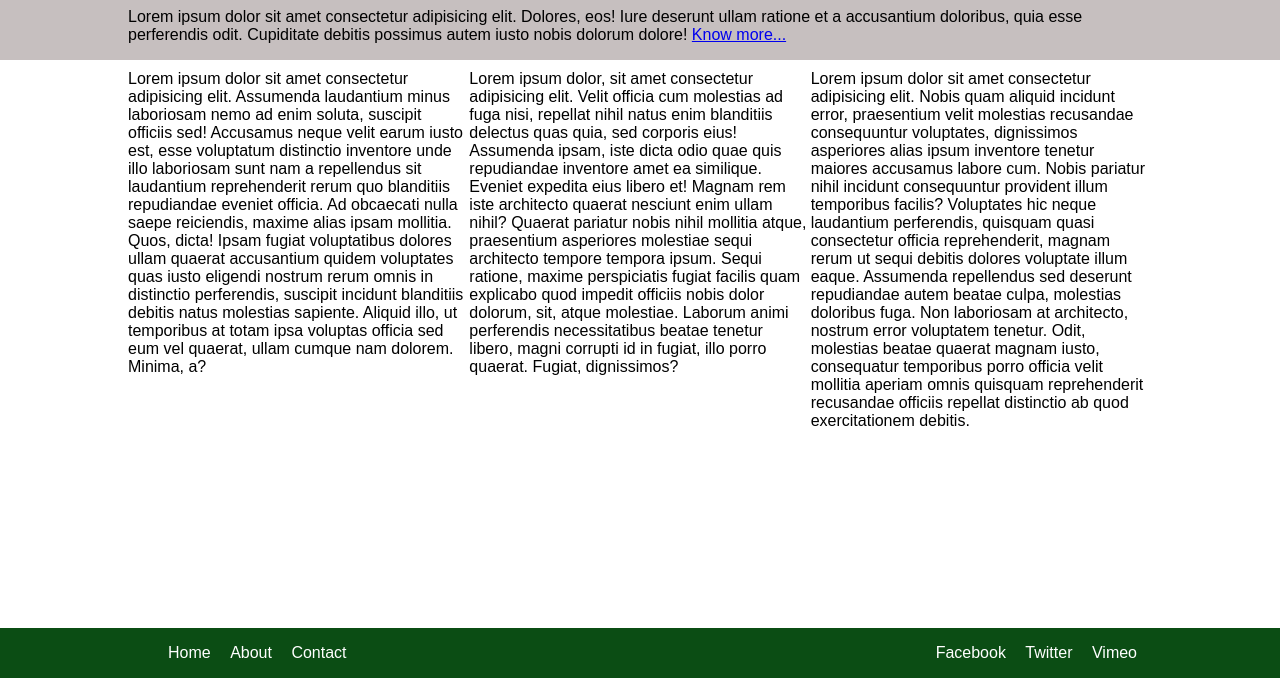
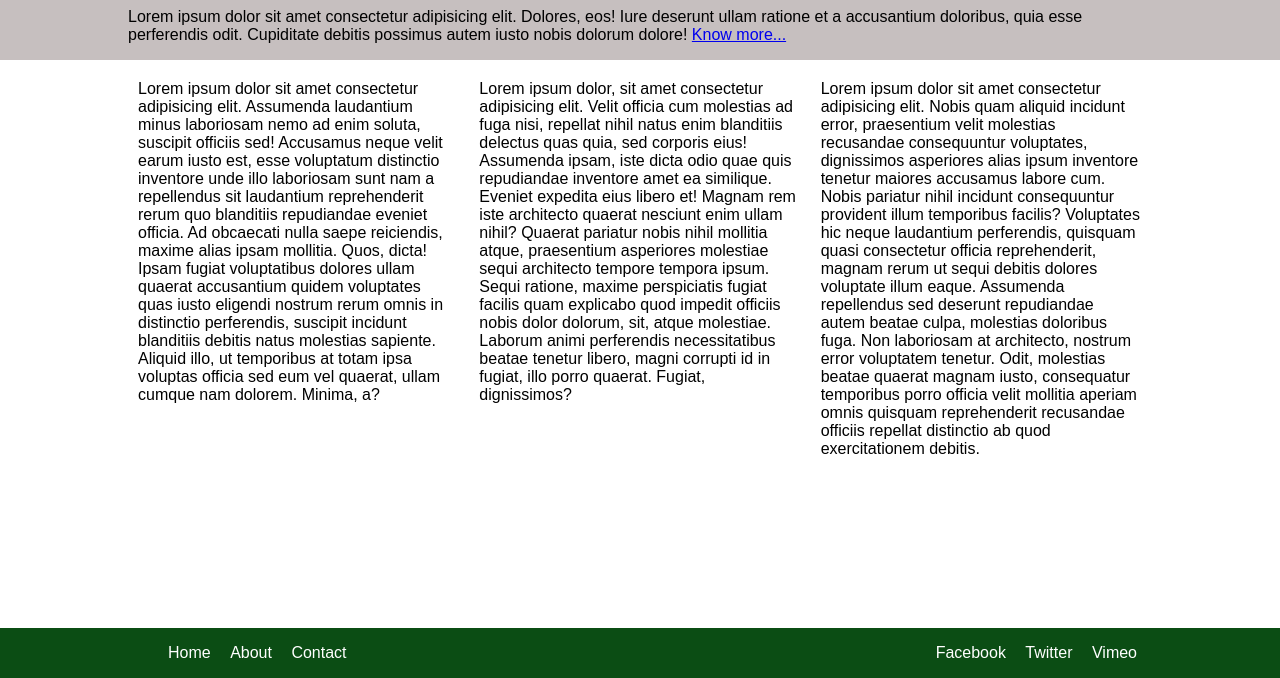
Before and after one commit to EmrLan/React-Training-2022, a plain HTML site: page Antra Hw2/index.html in a window 1280 px wide. Shown: the part 122-800 px from the top of the page. Drawn offline with Linux system fonts and the light colour scheme.

Commit message:
Hw2 99% done

```diff
--- a/Antra Hw2/Style/stylesheet.css
+++ b/Antra Hw2/Style/stylesheet.css
@@ -7,7 +7,7 @@
 }
 
 /*customization of rows */
-.row-nav, .row-header, .row-section, .row-footer {
+.row-nav, .row-header, .row-footer {
     display: flex;
     justify-content: center;
     width: 80%;
@@ -15,9 +15,15 @@
 }
 
 .row-section {
-    padding: 10px;
     display: flex;
     justify-content: space-between;
+    padding: 10px;
+    width: 80%;
+    margin: auto;
+}
+
+.row-section p{
+    margin: 10px;
 }
 
 nav {
@@ -56,6 +62,10 @@ footer {
     text-align: right;
 }
 
+ul {
+    list-style: none;
+}
+
 li {
     display: inline;
     padding: 0 15px 0 0;
--- a/Antra Hw2/index.html
+++ b/Antra Hw2/index.html
@@ -37,13 +37,19 @@
             <section>
                 <div class="row-section">
                     <div class="col">
-                        Lorem ipsum dolor sit amet consectetur adipisicing elit. Assumenda laudantium minus laboriosam nemo ad enim soluta, suscipit officiis sed! Accusamus neque velit earum iusto est, esse voluptatum distinctio inventore unde illo laboriosam sunt nam a repellendus sit laudantium reprehenderit rerum quo blanditiis repudiandae eveniet officia. Ad obcaecati nulla saepe reiciendis, maxime alias ipsam mollitia. Quos, dicta! Ipsam fugiat voluptatibus dolores ullam quaerat accusantium quidem voluptates quas iusto eligendi nostrum rerum omnis in distinctio perferendis, suscipit incidunt blanditiis debitis natus molestias sapiente. Aliquid illo, ut temporibus at totam ipsa voluptas officia sed eum vel quaerat, ullam cumque nam dolorem. Minima, a?
+                        <p>
+                            Lorem ipsum dolor sit amet consectetur adipisicing elit. Assumenda laudantium minus laboriosam nemo ad enim soluta, suscipit officiis sed! Accusamus neque velit earum iusto est, esse voluptatum distinctio inventore unde illo laboriosam sunt nam a repellendus sit laudantium reprehenderit rerum quo blanditiis repudiandae eveniet officia. Ad obcaecati nulla saepe reiciendis, maxime alias ipsam mollitia. Quos, dicta! Ipsam fugiat voluptatibus dolores ullam quaerat accusantium quidem voluptates quas iusto eligendi nostrum rerum omnis in distinctio perferendis, suscipit incidunt blanditiis debitis natus molestias sapiente. Aliquid illo, ut temporibus at totam ipsa voluptas officia sed eum vel quaerat, ullam cumque nam dolorem. Minima, a?
+                        </p>
                     </div>
                     <div class="col">
-                        Lorem ipsum dolor, sit amet consectetur adipisicing elit. Velit officia cum molestias ad fuga nisi, repellat nihil natus enim blanditiis delectus quas quia, sed corporis eius! Assumenda ipsam, iste dicta odio quae quis repudiandae inventore amet ea similique. Eveniet expedita eius libero et! Magnam rem iste architecto quaerat nesciunt enim ullam nihil? Quaerat pariatur nobis nihil mollitia atque, praesentium asperiores molestiae sequi architecto tempore tempora ipsum. Sequi ratione, maxime perspiciatis fugiat facilis quam explicabo quod impedit officiis nobis dolor dolorum, sit, atque molestiae. Laborum animi perferendis necessitatibus beatae tenetur libero, magni corrupti id in fugiat, illo porro quaerat. Fugiat, dignissimos?
+                        <p>
+                            Lorem ipsum dolor, sit amet consectetur adipisicing elit. Velit officia cum molestias ad fuga nisi, repellat nihil natus enim blanditiis delectus quas quia, sed corporis eius! Assumenda ipsam, iste dicta odio quae quis repudiandae inventore amet ea similique. Eveniet expedita eius libero et! Magnam rem iste architecto quaerat nesciunt enim ullam nihil? Quaerat pariatur nobis nihil mollitia atque, praesentium asperiores molestiae sequi architecto tempore tempora ipsum. Sequi ratione, maxime perspiciatis fugiat facilis quam explicabo quod impedit officiis nobis dolor dolorum, sit, atque molestiae. Laborum animi perferendis necessitatibus beatae tenetur libero, magni corrupti id in fugiat, illo porro quaerat. Fugiat, dignissimos?
+                        </p>
                     </div>
                     <div class="col">
-                        Lorem ipsum dolor sit amet consectetur adipisicing elit. Nobis quam aliquid incidunt error, praesentium velit molestias recusandae consequuntur voluptates, dignissimos asperiores alias ipsum inventore tenetur maiores accusamus labore cum. Nobis pariatur nihil incidunt consequuntur provident illum temporibus facilis? Voluptates hic neque laudantium perferendis, quisquam quasi consectetur officia reprehenderit, magnam rerum ut sequi debitis dolores voluptate illum eaque. Assumenda repellendus sed deserunt repudiandae autem beatae culpa, molestias doloribus fuga. Non laboriosam at architecto, nostrum error voluptatem tenetur. Odit, molestias beatae quaerat magnam iusto, consequatur temporibus porro officia velit mollitia aperiam omnis quisquam reprehenderit recusandae officiis repellat distinctio ab quod exercitationem debitis.
+                        <p>
+                            Lorem ipsum dolor sit amet consectetur adipisicing elit. Nobis quam aliquid incidunt error, praesentium velit molestias recusandae consequuntur voluptates, dignissimos asperiores alias ipsum inventore tenetur maiores accusamus labore cum. Nobis pariatur nihil incidunt consequuntur provident illum temporibus facilis? Voluptates hic neque laudantium perferendis, quisquam quasi consectetur officia reprehenderit, magnam rerum ut sequi debitis dolores voluptate illum eaque. Assumenda repellendus sed deserunt repudiandae autem beatae culpa, molestias doloribus fuga. Non laboriosam at architecto, nostrum error voluptatem tenetur. Odit, molestias beatae quaerat magnam iusto, consequatur temporibus porro officia velit mollitia aperiam omnis quisquam reprehenderit recusandae officiis repellat distinctio ab quod exercitationem debitis.
+                        </p>
                     </div>
                 </div>
             </section>
```
